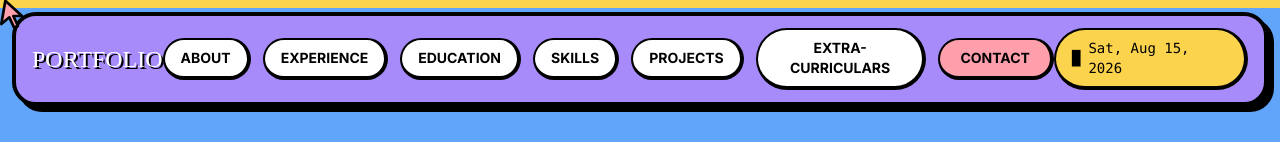
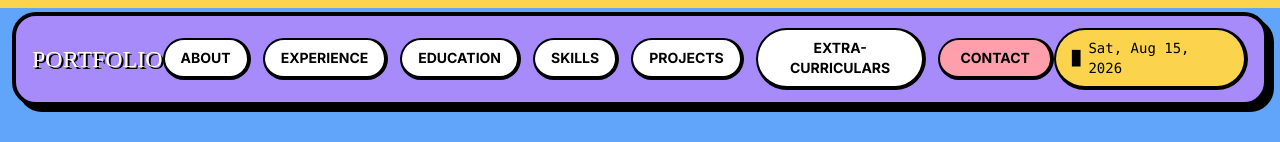
Before and after one commit to rajSunny5714/new-portfolio, a React (Vite) app: page / in a window 1280 px wide. Shown: the top 142 px of the page. Built offline with nearby package versions, Linux system fonts and the light colour scheme; the HTML template or start-up script is replaced by a standard one; a web font is replaced by a local one.

Commit message:
Update App.tsx

```diff
--- a/src/App.tsx
+++ b/src/App.tsx
@@ -31,8 +31,6 @@ function App() {
   return (
     <div className="min-h-screen bg-custom-blue overflow-x-hidden selection:bg-custom-yellow selection:text-black font-sans relative">
       <Preloader/>
-
-      <CustomCursor />
 
       <div className="fixed top-0 left-0 h-2 bg-custom-green z-[100] transition-all duration-100 ease-out" style={{ width: `${scrollProgress * 100}%` }}></div>
       <div className="fixed top-0 left-0 w-full h-2 bg-custom-yellow z-[90]"></div>
```
